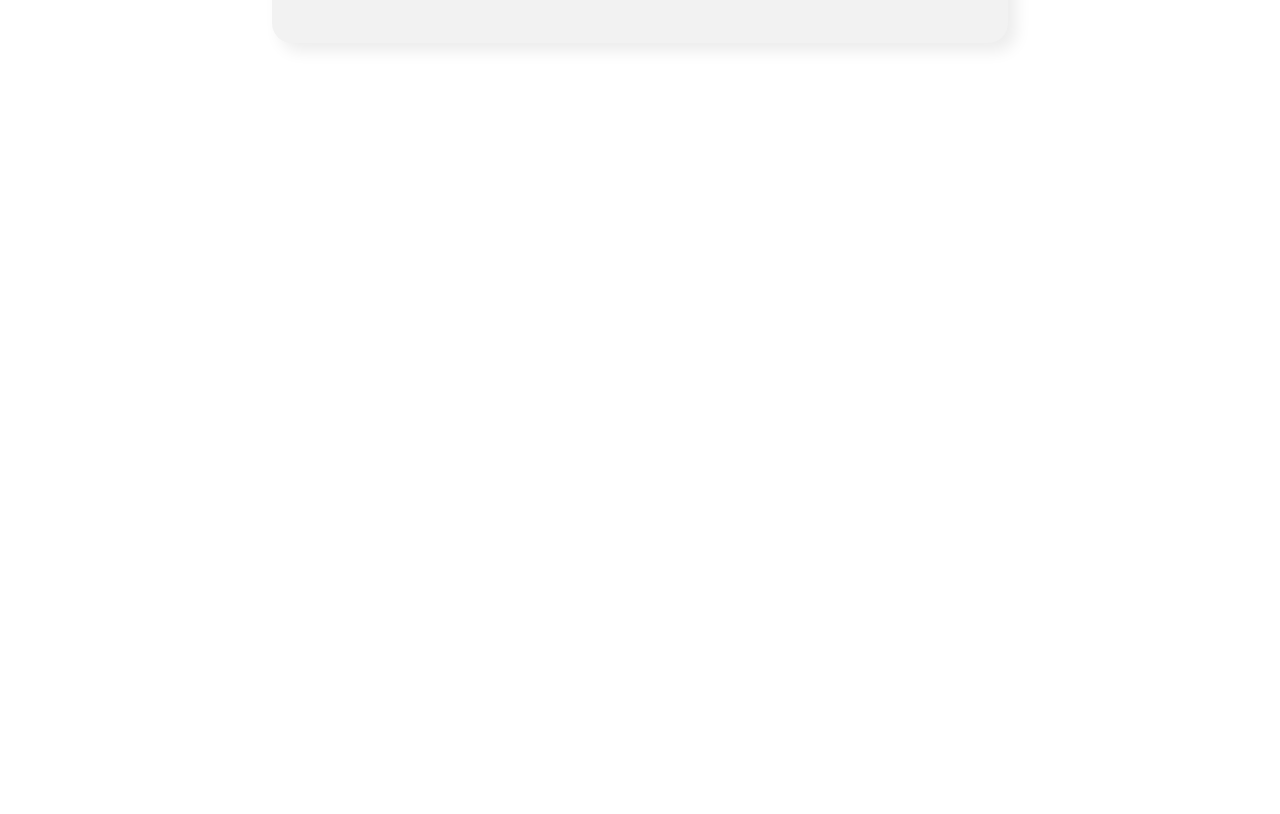
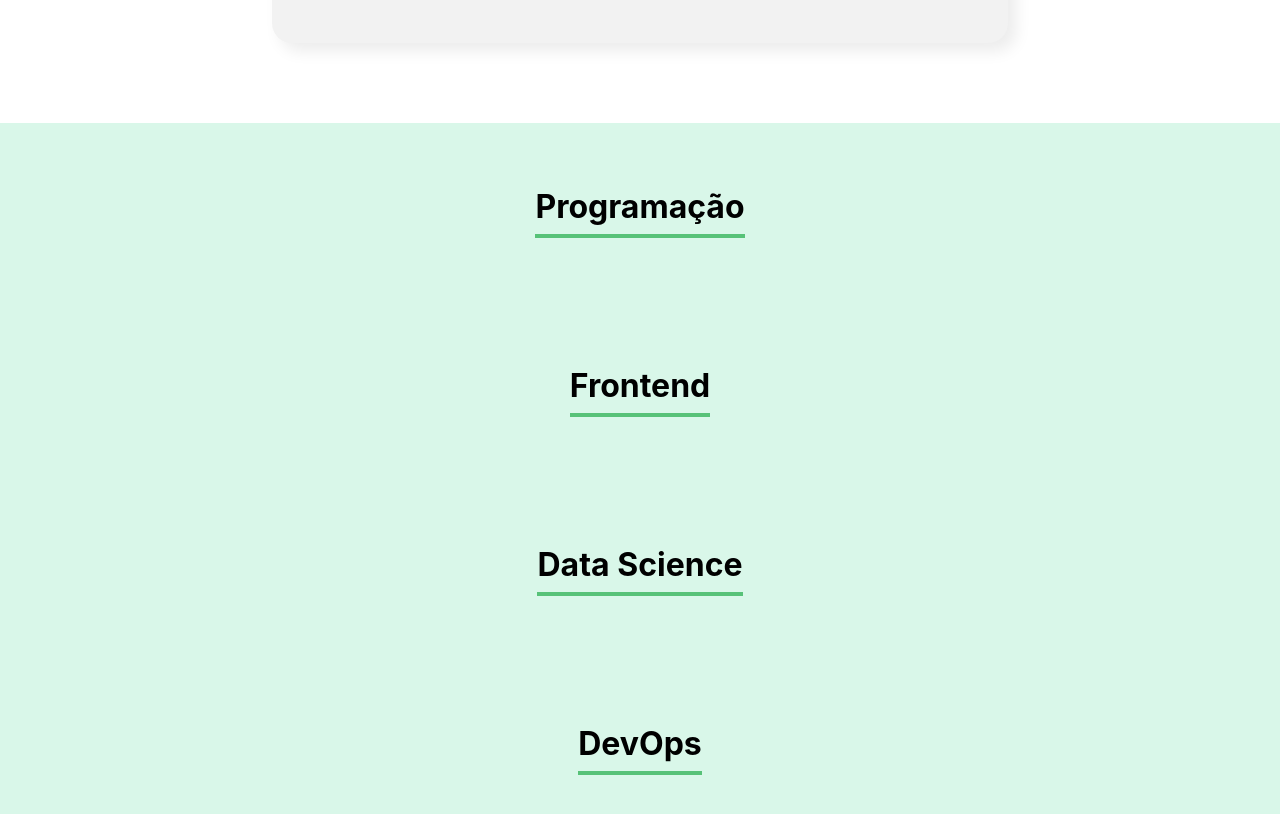
Before and after one commit to Rafess/oragno, a React (Create React App) app: page / in a window 1280 px wide. Shown: the part 1160-1974 px from the top of the page. Before the commit the page ends 1283 px from the top, so only its background shows below. Built offline with nearby package versions, Linux system fonts and the light colour scheme.

Commit message:
create DropDown, textfield and form components

```diff
--- a/src/App.js
+++ b/src/App.js
@@ -1,11 +1,22 @@
+import { useState } from "react";
 import Banner from "./components/Banner/Banner";
 import Form from "./components/Form/Form";
+import Team from "./components/Team/Team";
 
 function App() {
+  const [colabs, setCollabs] = useState([]);
+  const onNewCollabAdded = (collab) => {
+    console.log(collab)
+    setCollabs([...colabs, collab]);
+  }
   return (
     <div className="App">
         <Banner/>
-        <Form/>
+        <Form onCollabRegister={collab => onNewCollabAdded(collab)}/>
+        <Team name="Programação"/>
+        <Team name="Frontend"/>
+        <Team name="Data Science"/>
+        <Team name="DevOps"/>
     </div>
   );
 }
--- a/src/components/DropDownList/DropDownList.js
+++ b/src/components/DropDownList/DropDownList.js
@@ -4,7 +4,7 @@ const DropDownList = (props) => {
     return (
         <div className="dropdown-list">
             <label>{props.label}</label>
-            <select>
+            <select onChange={event => props.onChange(event.target.value)} value={props.value}>
                {  props.itens.map(item => <option key={item}>{item}</option>)}
             </select>
         </div>
--- a/src/components/Form/Form.js
+++ b/src/components/Form/Form.js
@@ -2,17 +2,35 @@ import "./Form.css";
 import TextField from "../TextField/TextField";
 import DropDownList from "../DropDownList/DropDownList";
 import Button from "../Button/Button";
+import { useState } from "react";
 
-const Form = () => {
+const Form = (props) => {
   const times = ['Programação', 'Front-End', 'Data Science', 'DevOps', 'UI/UX Design', 'Mobile', 'Compliance'];
+
+  const [name, setName] = useState('');
+  const [cargo, setCargo] = useState('');
+  const [imagem, setImagem] = useState('');
+  const [team, setTeam] = useState('');
+
+
+
+  const onSave = (event) => {
+    event.preventDefault();
+    props.onCollabRegister({
+      name,
+      cargo,
+      imagem,
+      team
+    })
+  }
   return (
     <section className="form">
-      <form>
+      <form onSubmit={onSave}>
         <h2> Preencha os dados para criar o card do Colaborador</h2>
-        <TextField label="Nome" placeholder="Digite seu " />
-        <TextField label="Cargo" placeholder="Digite seu " />
-        <TextField label="Imagem" placeholder="Informe o endereço da " />
-        <DropDownList label="Time" itens={times}/>
+        <TextField label="Nome" placeholder="Digite seu " value={name} onChange={value => setName(value)} />
+        <TextField label="Cargo" placeholder="Digite seu " value={cargo} onChange={value => setCargo(value)} />
+        <TextField label="Imagem" placeholder="Informe o endereço da " value={imagem} onChange={value => setImagem(value)}/>
+        <DropDownList label="Time" itens={times} value={team} onChange={value => setTeam(value)}/>
         <Button>Criar Card</Button>
       </form>
     </section>
--- /dev/null
+++ b/src/components/Team/Team.css
@@ -0,0 +1,12 @@
+.team {
+    text-align: center;
+    padding: 32px;
+    background-color: #D9F7E9;
+}
+.team h3 {
+    font-size: 32px;
+    border-bottom: 4px solid #57C278;
+    display: inline-block;
+    padding-bottom: 8px;
+
+}
--- /dev/null
+++ b/src/components/Team/Team.js
@@ -0,0 +1,10 @@
+import './Team.css'
+
+const Team = (props) => {
+
+    return(<section className='team'>
+        <h3>{props.name}</h3>
+    </section> );
+}
+
+export default Team;
--- a/src/components/TextField/TextField.js
+++ b/src/components/TextField/TextField.js
@@ -1,11 +1,21 @@
-import './TextField.css';
+import "./TextField.css";
+import {useState} from 'react';
 const TextField = (props) => {
-    return (
-        <div className="text-field">
-            <label>{props.label}</label>
-            <input placeholder={`${props.placeholder} ${props.label}`}/>
-        </div>
-    )
+
+    // let value = "";
+    const [value, setValor] = useState('');
+  const onType = (event) => {
+    props.onChange(event.target.value);
+    setValor(event.target.value);
+    console.log(value)
+  };
+
+  return (
+    <div className="text-field">
+      <label>{props.label}</label>
+      <input value={value} onChange={onType} placeholder={`${props.placeholder} ${props.label}`} />
+    </div>
+  );
 };
 
 export default TextField;
```
